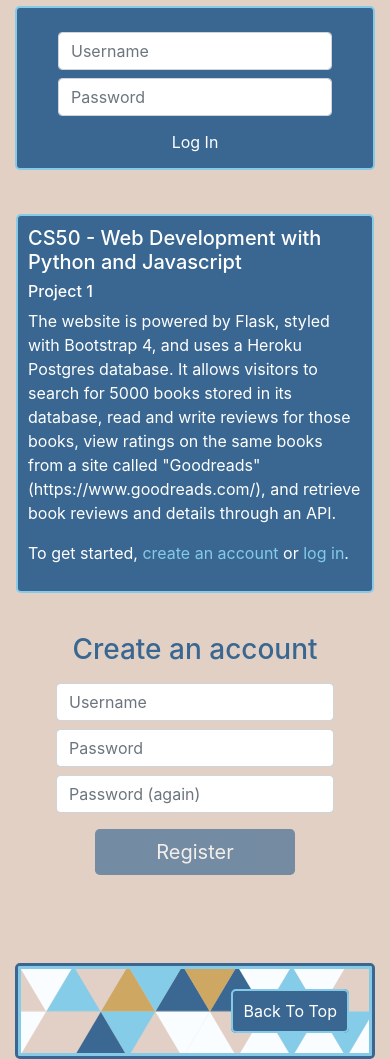
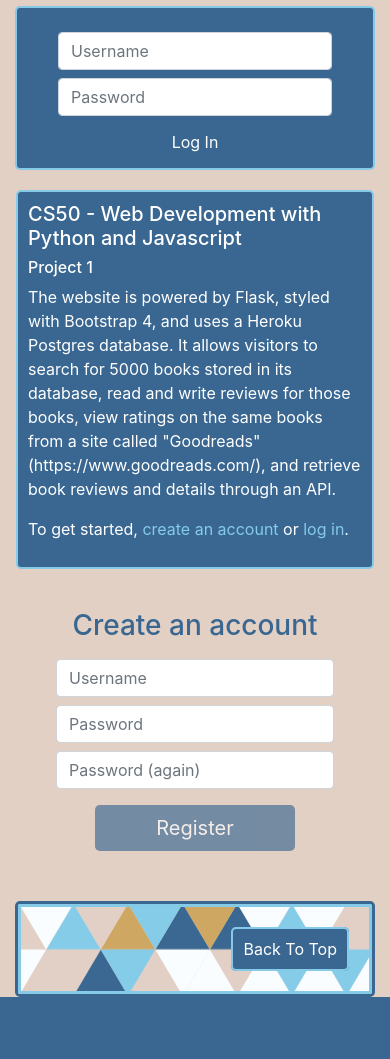
Before and after one commit to frealis/Book-Reviews-with-Goodreads, a Flask app: page / in a window 390 px wide. Shown: the part 252-1311 px from the top of the page. After the commit the page ends 1249 px from the top, so only its background shows below. Run offline with Flask 2, Linux system fonts and the light colour scheme; some libraries are stand-ins or nearby versions.

Commit message:
Update login.html UI

```diff
--- a/static/css/main.css
+++ b/static/css/main.css
@@ -6,8 +6,10 @@ a:hover {
   color: white;
 }
 
-.alert {
-  margin-bottom: 8px;
+@media (max-width: 768px) {
+  .alert-div {
+    margin-bottom: 10px;
+  }
 }
 
 body {
@@ -83,6 +85,7 @@ html {
 .display-inline-block {
   display: inline-block;
 }
+
 .error-login {
   color: #396791;
   font-weight: bold;
--- a/templates/login.html
+++ b/templates/login.html
@@ -23,11 +23,11 @@
   </nav>
 
   <!-- Alert/Error Messages -->
-  <div class="flex-container alert">
+  <div class="flex-container alert-div">
     <span class="error-login">{{ alert }}</span>
   </div>
 
-  <div class="row mb-5">
+  <div class="row mb10">
 
     <!-- Introduction -->
     <div class="col-md-6 introduction" id="search-results">
```
